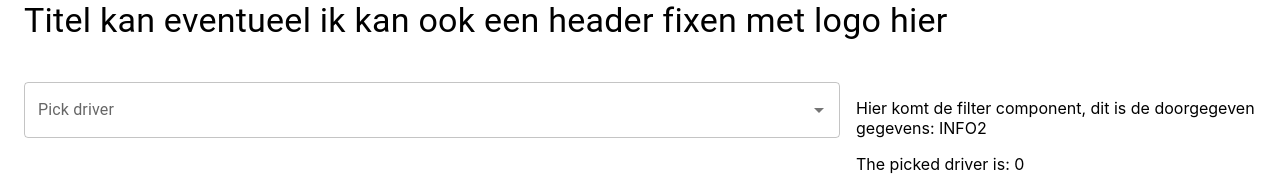
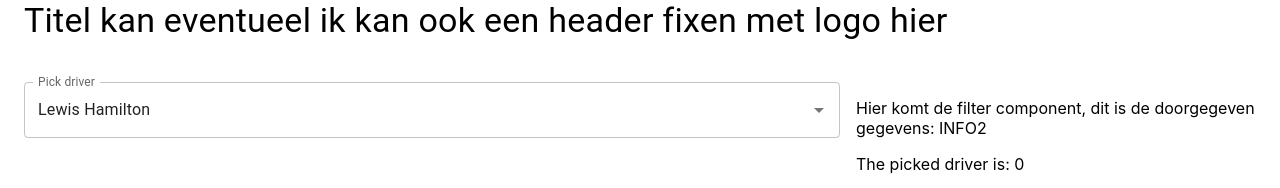
Before and after one commit to olympus112/F1, a React (Create React App) app: page / in a window 1280 px wide. Shown: the top 188 px of the page. Built offline with nearby package versions, Linux system fonts and the light colour scheme.

Commit message:
driverpicker

```diff
--- a/src/driverpicker.js
+++ b/src/driverpicker.js
@@ -6,13 +6,14 @@ import * as React from 'react';
 const drivers = ['Max Verstappen','Charles Leclerc','Nico Rosberg']
 
 export default function DriverPicker(props){
-    Object.keys(props.drivers)
+    let options = Object.keys(props.drivers)
     console.log(props.drivers);
     const [value, setValue] = React.useState(props.drivers[1]);
     console.log(props.drivers[1]);
 
-
-
+    if(options.length === 0){
+        return(<div><p>Loading data ...</p></div>)
+    }
     return(
         <div>
             <Autocomplete
@@ -21,10 +22,10 @@ export default function DriverPicker(props){
                     setValue(newValue); props.influencefunction(newValue)
                 }}
                 id="tags-standard"
-                options={Object.keys(props.drivers)}
+                options={options}
                 // groupBy={(id) => props.drivers[id]}
                 getOptionLabel={(id) => props.drivers[id]}
-                defaultValue={props.drivers[1]}
+                defaultValue={1}
                 renderInput={(params) => (
                 <TextField
                     {...params}
```
